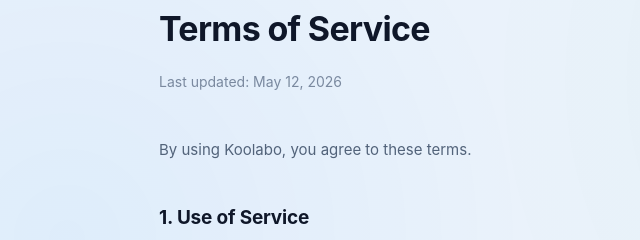
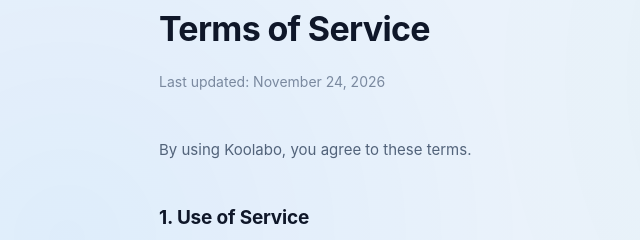
Before and after one commit to byronwernerdp/Koolabo-website, a plain HTML site: page terms.html in a window 1280 px wide. Shown: the part 162-402 px from the top of the page, 125-765 px from the left. Drawn offline with Linux system fonts and the light colour scheme.

Commit message:
Terms: update last-updated date
Co-Authored-By: Claude Sonnet 5.5 <noreply@anthropic.com>
Claude-Session: https://claude.ai/code/session_01KgXzjHwb7BHZhZGAM9cRK8

```diff
--- a/terms.html
+++ b/terms.html
@@ -22,7 +22,7 @@
 <section class="legal-page">
   <div class="wrap">
     <h1>Terms of Service</h1>
-    <p class="updated">Last updated: May 12, 2026</p>
+    <p class="updated">Last updated: November 24, 2026</p>
 
     <p>By using Koolabo, you agree to these terms.</p>
 
```
